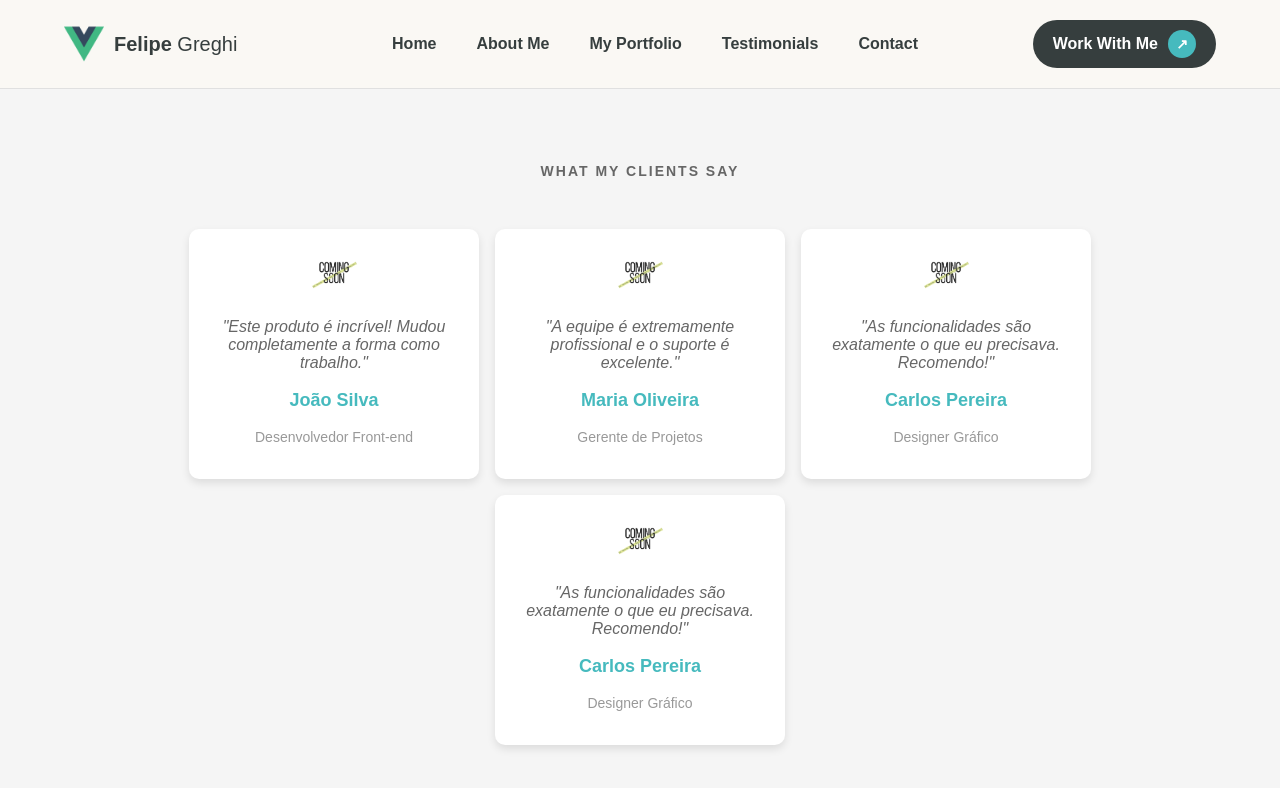
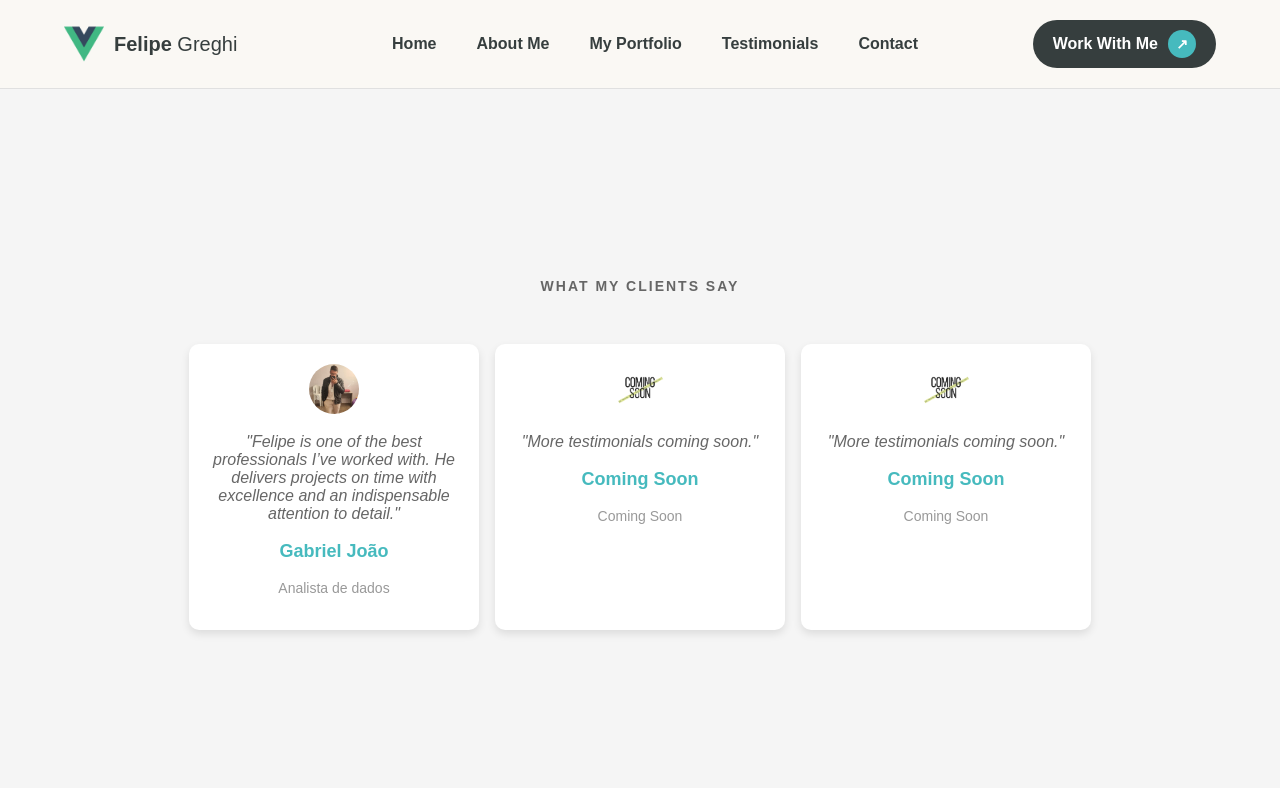
Before and after one commit to FelipeGreghi/Portfolio-WebVUE, a Vue app: page /testimonials in a window 1280 px wide. Shown: the top 788 px of the page. Built offline with nearby package versions, Linux system fonts and the light colour scheme.

Commit message:
Refactor TestimonialsView component to update testimonial content and images

```diff
--- a/src/views/TestimonialsView.vue
+++ b/src/views/TestimonialsView.vue
@@ -15,7 +15,7 @@
 </template>
 
 <script>
-import ProfileCard from '../components/Testimonial.vue';
+import ProfileCard from '../components/Testimonial.vue'
 
 export default {
   name: 'TestimonialsView',
@@ -27,40 +27,33 @@ export default {
       testimonials: [
         {
           id: 1,
-          name: 'João Silva',
-          position: 'Desenvolvedor Front-end',
-          content: 'Este produto é incrível! Mudou completamente a forma como trabalho.',
-          image: require('@/assets/Comingsoon.png'),
+          name: 'Gabriel João',
+          position: 'Analista de dados',
+          content:
+            'Felipe is one of the best professionals I’ve worked with. He delivers projects on time with excellence and an indispensable attention to detail.',
+          image: require('@/assets/testimonialsPhotos/profileImageGJ.jpg'),
         },
         {
           id: 2,
-          name: 'Maria Oliveira',
-          position: 'Gerente de Projetos',
-          content: 'A equipe é extremamente profissional e o suporte é excelente.',
+          name: 'Coming Soon',
+          position: 'Coming Soon',
+          content: 'More testimonials coming soon.',
           image: require('@/assets/Comingsoon.png'),
         },
         {
           id: 3,
-          name: 'Carlos Pereira',
-          position: 'Designer Gráfico',
-          content: 'As funcionalidades são exatamente o que eu precisava. Recomendo!',
-          image: require('@/assets/Comingsoon.png'),
-        },
-        {
-          id: 4,
-          name: 'Carlos Pereira',
-          position: 'Designer Gráfico',
-          content: 'As funcionalidades são exatamente o que eu precisava. Recomendo!',
+          name: 'Coming Soon',
+          position: 'Coming Soon',
+          content: 'More testimonials coming soon.',
           image: require('@/assets/Comingsoon.png'),
         },
       ],
-    };
+    }
   },
-};
+}
 </script>
 
 <style scoped>
-
 .testimonials {
   display: flex;
   flex-wrap: wrap;
@@ -82,5 +75,4 @@ export default {
   text-transform: uppercase;
   margin-bottom: 10px;
 }
-
 </style>
```
Also changed, not shown: src/assets/testimonialsPhotos/profileImageGJ.jpg (added).
